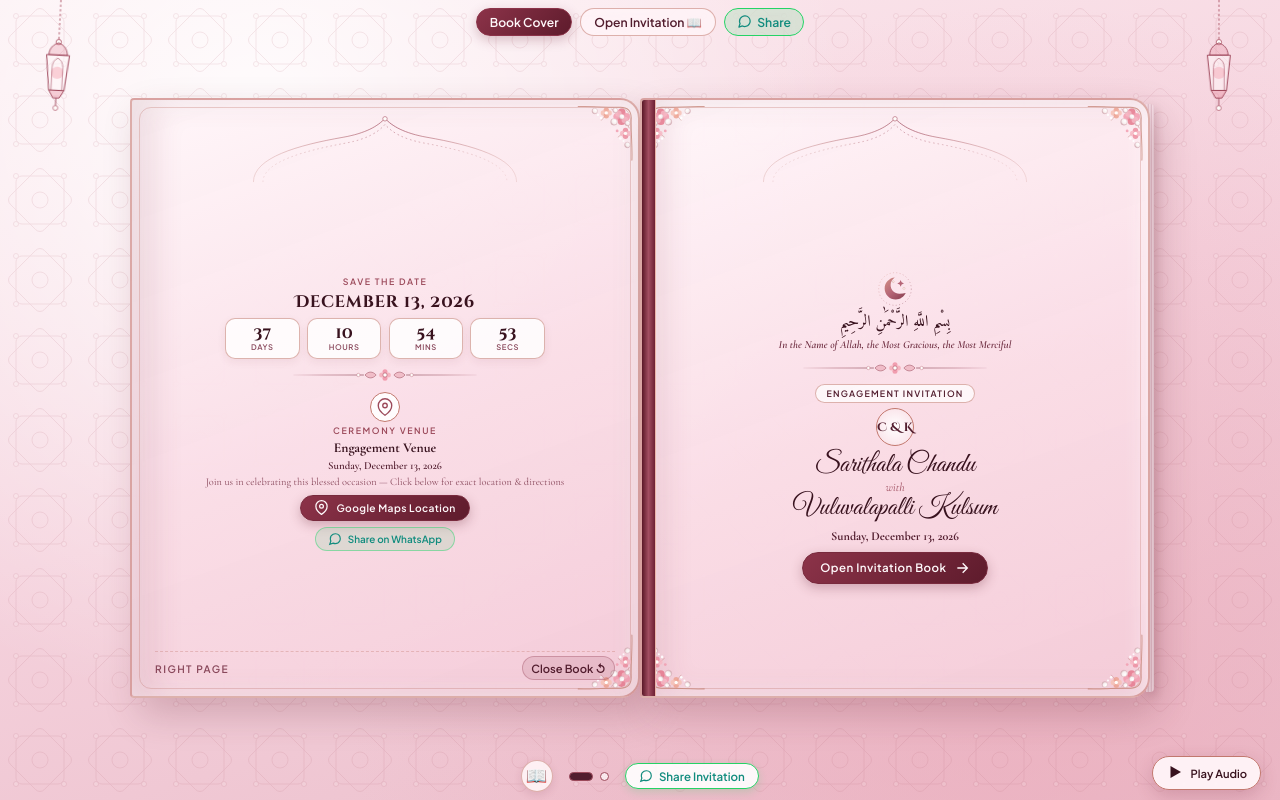
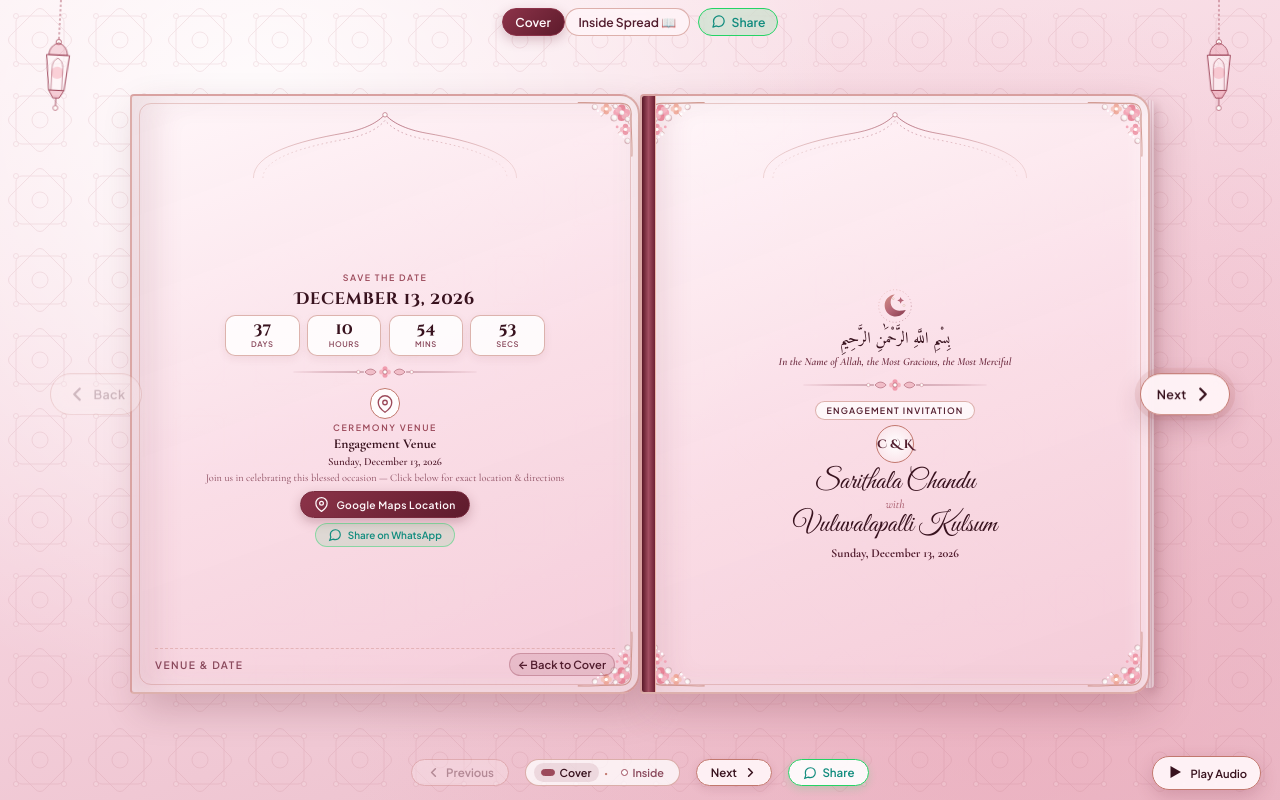
Before and after one commit to Chandu1123/Engagement_invitation, a React (Vite) app: page / in a window 1280 px wide. Built offline with nearby package versions, Linux system fonts and the light colour scheme; the HTML template or start-up script is replaced by a standard one.

Commit message:
Remove cover open button and add forward/backward navigation controls

```diff
--- a/src/components/InvitationBook.jsx
+++ b/src/components/InvitationBook.jsx
@@ -32,11 +32,16 @@ function calculateTimeLeft(targetDateString, fallbackDateObj) {
 /**
  * Luxury Hardcover Invitation Book
  * - Starts with the closed front cover on the right side of the spine.
- * - When opened, the cover swings 180° to the left, revealing the full 2-sided book spread.
+ * - Cover is clean and pristine with no clunky open buttons.
+ * - Clear forward (Next →) and backward (← Previous) navigation controls:
+ *   - Side floating navigation arrows on left and right
+ *   - Bottom navigation bar with Previous / Next buttons & page indicators
+ *   - Top header spread switcher
+ *   - Page corner Back to Cover buttons
+ *   - Keyboard Left/Right arrow keys & touch swipe
  * - Left Page: Bismillah, Greeting, Couple Names & Islamic Blessing Dua.
  * - Right Page: Date, Live Countdown Timer, Venue & Google Maps button.
  * - Timing omitted per user request.
- * - WhatsApp share option is conveniently placed in the header & quick-actions bar.
  * - Zero webpage scrolling; fully responsive across all screens.
  */
 export default function InvitationBook({ config, onFirstOpen }) {
@@ -98,6 +103,10 @@ export default function InvitationBook({ config, onFirstOpen }) {
     }
   }, [isOpen, handleCloseBook, handleOpenBook]);
 
+  // Forward & Backward navigation
+  const handleNext = handleOpenBook;
+  const handlePrev = handleCloseBook;
+
   // Keyboard navigation
   useEffect(() => {
     const handleKeyDown = (e) => {
@@ -142,21 +151,25 @@ export default function InvitationBook({ config, onFirstOpen }) {
       onTouchEnd={handleTouchEnd}
     >
       {/* Top Header Bar: Book state pills & WhatsApp share button */}
-      <header className="twoside-top-bar" aria-label="Invitation Controls">
+      <header className="twoside-top-bar" aria-label="Invitation Navigation">
+        <div className="top-nav-pills">
           <button
             type="button"
             className={`spread-pill ${!isOpen ? 'spread-pill--active' : ''}`}
             onClick={handleCloseBook}
+            title="Book Cover"
           >
-          Book Cover
+            Cover
           </button>
           <button
             type="button"
             className={`spread-pill ${isOpen ? 'spread-pill--active' : ''}`}
             onClick={handleOpenBook}
+            title="Open Invitation Spread"
           >
-          Open Invitation 📖
+            Inside Spread 📖
           </button>
+        </div>
 
         {/* WhatsApp Share Button in Header */}
         <button
@@ -182,8 +195,35 @@ export default function InvitationBook({ config, onFirstOpen }) {
         </button>
       </header>
 
-      {/* 3D Two-Sided Book Stage */}
+      {/* 3D Two-Sided Book Stage with Side Navigation Controls */}
       <div className="twoside-scene">
+        {/* Left Side Navigation: Move Backward */}
+        <button
+          type="button"
+          className={`book-side-arrow book-side-arrow--prev ${
+            !isOpen ? 'is-disabled' : ''
+          }`}
+          onClick={handlePrev}
+          disabled={!isOpen}
+          aria-label="Previous (Move Backward)"
+          title="Move backward (← Left Arrow)"
+        >
+          <svg
+            width="22"
+            height="22"
+            viewBox="0 0 24 24"
+            fill="none"
+            stroke="currentColor"
+            strokeWidth="2.5"
+            strokeLinecap="round"
+            strokeLinejoin="round"
+            aria-hidden="true"
+          >
+            <polyline points="15 18 9 12 15 6" />
+          </svg>
+          <span className="side-arrow-label">Back</span>
+        </button>
+
         <div
           className={`twoside-book ${
             !isOpen ? 'twoside-book--closed' : 'twoside-book--open'
@@ -253,30 +293,6 @@ export default function InvitationBook({ config, onFirstOpen }) {
                   {date.dayOfWeek}, {date.monthName} {date.dayOfMonth},{' '}
                   {date.year}
                 </p>
-
-                {!isOpen && (
-                  <button
-                    type="button"
-                    className="btn-gold-primary open-book-btn"
-                    onClick={(e) => {
-                      e.stopPropagation();
-                      handleOpenBook();
-                    }}
-                  >
-                    <span>Open Invitation Book</span>
-                    <svg
-                      width="16"
-                      height="16"
-                      viewBox="0 0 24 24"
-                      fill="none"
-                      stroke="currentColor"
-                      strokeWidth="2"
-                      aria-hidden="true"
-                    >
-                      <path d="M5 12h14M13 5l7 7-7 7" />
-                    </svg>
-                  </button>
-                )}
               </div>
             </div>
 
@@ -329,12 +345,12 @@ export default function InvitationBook({ config, onFirstOpen }) {
                 <button
                   type="button"
                   className="page-corner-btn"
-                  onClick={handleCloseBook}
-                  title="Close book back to front cover"
+                  onClick={handlePrev}
+                  title="Move backward to cover"
                 >
-                  ← Cover
+                  ← Back to Cover
                 </button>
-                <span className="page-num-label">Left Page</span>
+                <span className="page-num-label">Blessings</span>
               </div>
             </div>
           </div>
@@ -447,46 +463,135 @@ export default function InvitationBook({ config, onFirstOpen }) {
             </div>
 
             <div className="page-footer-row">
-              <span className="page-num-label">Right Page</span>
+              <span className="page-num-label">Venue &amp; Date</span>
               <button
                 type="button"
                 className="page-corner-btn page-corner-btn--highlight"
-                onClick={handleCloseBook}
-                title="Close book back to front cover"
+                onClick={handlePrev}
+                title="Move backward to cover"
               >
-                Close Book ↺
+                ← Back to Cover
               </button>
             </div>
           </div>
         </div>
+
+        {/* Right Side Navigation: Move Forward */}
+        <button
+          type="button"
+          className={`book-side-arrow book-side-arrow--next ${
+            isOpen ? 'is-disabled' : ''
+          }`}
+          onClick={handleNext}
+          disabled={isOpen}
+          aria-label="Next (Move Forward)"
+          title="Move forward (→ Right Arrow)"
+        >
+          <span className="side-arrow-label">Next</span>
+          <svg
+            width="22"
+            height="22"
+            viewBox="0 0 24 24"
+            fill="none"
+            stroke="currentColor"
+            strokeWidth="2.5"
+            strokeLinecap="round"
+            strokeLinejoin="round"
+            aria-hidden="true"
+          >
+            <polyline points="9 18 15 12 9 6" />
+          </svg>
+        </button>
       </div>
 
-      {/* Bottom Spread Indicator */}
-      <footer className="twoside-bottom-nav">
+      {/* Bottom Navigation Bar */}
+      <footer className="twoside-bottom-nav" aria-label="Book Navigation">
+        {/* Backward / Previous navigation button */}
         <button
           type="button"
-          className="book-nav-btn"
-          onClick={handleToggleBook}
-          title={isOpen ? 'Close Book' : 'Open Book'}
+          className={`nav-btn-pill nav-btn-pill--prev ${
+            !isOpen ? 'nav-btn-pill--disabled' : ''
+          }`}
+          onClick={handlePrev}
+          disabled={!isOpen}
+          title="Move backward to cover"
+          aria-label="Move backward"
         >
-          {isOpen ? '↺' : '📖'}
+          <svg
+            width="15"
+            height="15"
+            viewBox="0 0 24 24"
+            fill="none"
+            stroke="currentColor"
+            strokeWidth="2.5"
+            strokeLinecap="round"
+            strokeLinejoin="round"
+            aria-hidden="true"
+          >
+            <polyline points="15 18 9 12 15 6" />
+          </svg>
+          <span>Previous</span>
         </button>
 
-        <div className="book-dots" role="tablist">
+        {/* Spread indicator dots with labels */}
+        <div className="book-spread-nav" role="tablist">
           <button
             type="button"
-            className={`book-dot ${!isOpen ? 'book-dot--active' : ''}`}
+            className={`spread-dot-pill ${
+              !isOpen ? 'spread-dot-pill--active' : ''
+            }`}
             onClick={handleCloseBook}
-            title="Book Cover"
-          />
+            title="Go to Cover"
+            role="tab"
+            aria-selected={!isOpen}
+          >
+            <span className="dot-indicator" />
+            <span className="dot-label">Cover</span>
+          </button>
+          <span className="spread-separator">•</span>
           <button
             type="button"
-            className={`book-dot ${isOpen ? 'book-dot--active' : ''}`}
+            className={`spread-dot-pill ${
+              isOpen ? 'spread-dot-pill--active' : ''
+            }`}
             onClick={handleOpenBook}
-            title="Open Invitation"
-          />
+            title="Go to Inside Spread"
+            role="tab"
+            aria-selected={isOpen}
+          >
+            <span className="dot-indicator" />
+            <span className="dot-label">Inside</span>
+          </button>
         </div>
 
+        {/* Forward / Next navigation button */}
+        <button
+          type="button"
+          className={`nav-btn-pill nav-btn-pill--next ${
+            isOpen ? 'nav-btn-pill--disabled' : ''
+          }`}
+          onClick={handleNext}
+          disabled={isOpen}
+          title="Move forward into invitation"
+          aria-label="Move forward"
+        >
+          <span>Next</span>
+          <svg
+            width="15"
+            height="15"
+            viewBox="0 0 24 24"
+            fill="none"
+            stroke="currentColor"
+            strokeWidth="2.5"
+            strokeLinecap="round"
+            strokeLinejoin="round"
+            aria-hidden="true"
+          >
+            <polyline points="9 18 15 12 9 6" />
+          </svg>
+        </button>
+
+        {/* WhatsApp Share in footer */}
         <button
           type="button"
           className="whatsapp-bottom-pill"
@@ -503,7 +608,7 @@ export default function InvitationBook({ config, onFirstOpen }) {
           >
             <path d="M21 11.5a8.38 8.38 0 0 1-.9 3.8 8.5 8.5 0 0 1-7.6 4.7 8.38 8.38 0 0 1-3.8-.9L3 21l1.9-5.7a8.38 8.38 0 0 1-.9-3.8 8.5 8.5 0 0 1 4.7-7.6 8.38 8.38 0 0 1 3.8-.9h.5a8.48 8.48 0 0 1 8 8v.5z" />
           </svg>
-          <span>Share Invitation</span>
+          <span>Share</span>
         </button>
       </footer>
     </div>
--- a/src/index.css
+++ b/src/index.css
@@ -198,6 +198,7 @@ body {
    ========================================================================== */
 
 .twoside-scene {
+  position: relative;
   width: 100%;
   height: 100%;
   display: flex;
@@ -205,6 +206,73 @@ body {
   justify-content: center;
   perspective: 2500px;
 }
+
+/* Floating Side Navigation Arrows (Move Backward & Forward) */
+.book-side-arrow {
+  position: absolute;
+  top: 50%;
+  transform: translateY(-50%);
+  z-index: 60;
+  display: inline-flex;
+  align-items: center;
+  gap: 0.35rem;
+  padding: 0.55rem 0.95rem;
+  border-radius: 999px;
+  background: rgba(255, 245, 248, 0.94);
+  backdrop-filter: blur(12px);
+  -webkit-backdrop-filter: blur(12px);
+  border: 1.5px solid var(--rose-gold-primary);
+  color: var(--ink-900);
+  font-family: var(--font-sans);
+  font-size: 0.78rem;
+  font-weight: 700;
+  letter-spacing: 0.03em;
+  cursor: pointer;
+  box-shadow: 0 8px 24px rgba(95, 25, 45, 0.18), 0 2px 6px rgba(194, 120, 110, 0.25);
+  transition: all 0.3s cubic-bezier(0.2, 0.8, 0.2, 1);
+  user-select: none;
+}
+
+.book-side-arrow--prev {
+  left: clamp(8px, 2.2vw, 24px);
+}
+
+.book-side-arrow--next {
+  right: clamp(8px, 2.2vw, 24px);
+}
+
+.book-side-arrow:hover:not(:disabled) {
+  background: #ffffff;
+  color: var(--rose-gold-deep);
+  transform: translateY(-50%) scale(1.08);
+  box-shadow: 0 12px 30px rgba(95, 25, 45, 0.28), 0 0 16px rgba(224, 150, 168, 0.45);
+}
+
+.book-side-arrow:active:not(:disabled) {
+  transform: translateY(-50%) scale(0.96);
+}
+
+.book-side-arrow.is-disabled,
+.book-side-arrow:disabled {
+  opacity: 0.22;
+  cursor: not-allowed;
+  pointer-events: none;
+  box-shadow: none;
+}
+
+@keyframes pulseNextArrow {
+  0%, 100% {
+    box-shadow: 0 8px 24px rgba(95, 25, 45, 0.18), 0 0 0 0 rgba(194, 120, 110, 0.45);
+  }
+  50% {
+    box-shadow: 0 10px 28px rgba(95, 25, 45, 0.28), 0 0 0 8px rgba(194, 120, 110, 0);
+  }
+}
+
+.book-side-arrow--next:not(:disabled) {
+  animation: pulseNextArrow 2.5s infinite;
+}
+
 
 .twoside-book {
   position: relative;
@@ -229,6 +297,32 @@ body {
 }
 
 @media (max-width: 680px) {
+
+  .book-side-arrow {
+    padding: 0.42rem;
+    width: 36px;
+    height: 36px;
+    justify-content: center;
+    border-radius: 50%;
+  }
+  .book-side-arrow .side-arrow-label {
+    display: none;
+  }
+  .book-side-arrow--prev {
+    left: 4px;
+  }
+  .book-side-arrow--next {
+    right: 4px;
+  }
+  .nav-btn-pill {
+    padding: 0.28rem 0.65rem;
+    font-size: 0.64rem;
+  }
+  .spread-dot-pill {
+    font-size: 0.62rem;
+    padding: 0.15rem 0.35rem;
+  }
+
   .twoside-book {
     width: 98vw;
     height: 75dvh;
@@ -870,59 +964,104 @@ body {
    BOTTOM SPREAD NAVIGATION
    ========================================================================== */
 
+
 .twoside-bottom-nav {
   display: flex;
   align-items: center;
   justify-content: center;
-  gap: 1rem;
+  gap: clamp(0.5rem, 1.5vw, 1rem);
   z-index: 40;
+  padding: 0.35rem 0.75rem;
 }
 
-.book-nav-btn {
-  width: 32px;
-  height: 32px;
-  border-radius: 50%;
-  border: 1px solid var(--resin-border);
-  background: rgba(255, 245, 248, 0.9);
+.nav-btn-pill {
+  display: inline-flex;
+  align-items: center;
+  gap: 0.35rem;
+  padding: 0.32rem 0.85rem;
+  border-radius: 999px;
+  border: 1.2px solid var(--rose-gold-primary);
+  background: rgba(255, 245, 248, 0.92);
+  backdrop-filter: blur(8px);
+  -webkit-backdrop-filter: blur(8px);
   color: var(--ink-900);
-  font-size: 1.1rem;
+  font-family: var(--font-sans);
+  font-size: 0.72rem;
   font-weight: 700;
-  display: flex;
-  align-items: center;
-  justify-content: center;
   cursor: pointer;
-  transition: all 0.2s ease;
-  box-shadow: 0 3px 8px rgba(110, 35, 54, 0.12);
-}
-
-.book-nav-btn:hover {
-  background: #fff;
-  transform: scale(1.08);
-}
-
-.book-dots {
-  display: flex;
-  align-items: center;
-  gap: 0.45rem;
-}
-
-.book-dot {
-  width: 9px;
-  height: 9px;
-  border-radius: 50%;
-  border: 1px solid var(--rose-gold-deep);
-  background: rgba(255, 255, 255, 0.65);
-  cursor: pointer;
+  box-shadow: 0 3px 10px rgba(110, 35, 54, 0.12);
   transition: all 0.25s ease;
 }
 
-.book-dot--active {
-  width: 24px;
-  border-radius: 999px;
-  background: var(--ink-800);
+.nav-btn-pill:hover:not(:disabled) {
+  background: #ffffff;
+  color: var(--rose-gold-deep);
+  transform: translateY(-1px);
+  box-shadow: 0 5px 14px rgba(110, 35, 54, 0.2);
 }
 
-/* WhatsApp Bottom Nav Pill */
+.nav-btn-pill--disabled,
+.nav-btn-pill:disabled {
+  opacity: 0.32;
+  cursor: not-allowed;
+  pointer-events: none;
+  box-shadow: none;
+}
+
+.book-spread-nav {
+  display: inline-flex;
+  align-items: center;
+  gap: 0.35rem;
+  padding: 0.2rem 0.5rem;
+  background: rgba(255, 255, 255, 0.75);
+  border-radius: 999px;
+  border: 1px solid var(--resin-border);
+}
+
+.spread-dot-pill {
+  display: inline-flex;
+  align-items: center;
+  gap: 0.3rem;
+  background: transparent;
+  border: none;
+  padding: 0.2rem 0.45rem;
+  border-radius: 999px;
+  font-family: var(--font-sans);
+  font-size: 0.68rem;
+  font-weight: 600;
+  color: var(--ink-muted);
+  cursor: pointer;
+  transition: all 0.2s ease;
+}
+
+.spread-dot-pill .dot-indicator {
+  width: 7px;
+  height: 7px;
+  border-radius: 50%;
+  border: 1px solid var(--rose-gold-deep);
+  background: rgba(255, 255, 255, 0.8);
+  transition: all 0.25s ease;
+}
+
+.spread-dot-pill--active {
+  background: rgba(140, 51, 73, 0.12);
+  color: var(--ink-900);
+  font-weight: 700;
+}
+
+.spread-dot-pill--active .dot-indicator {
+  width: 14px;
+  border-radius: 999px;
+  background: var(--rose-gold-deep);
+  border-color: var(--rose-gold-deep);
+}
+
+.spread-separator {
+  color: var(--rose-gold-primary);
+  font-size: 0.75rem;
+  user-select: none;
+}
+
 .whatsapp-bottom-pill {
   display: inline-flex;
   align-items: center;
```
Lines whose indentation alone changed are shown as unchanged.
